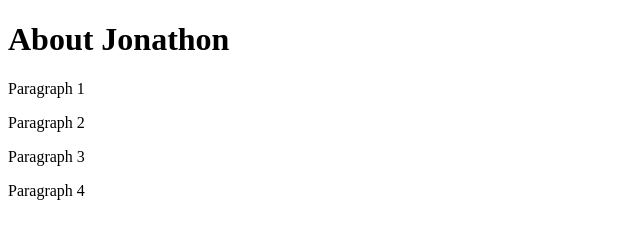
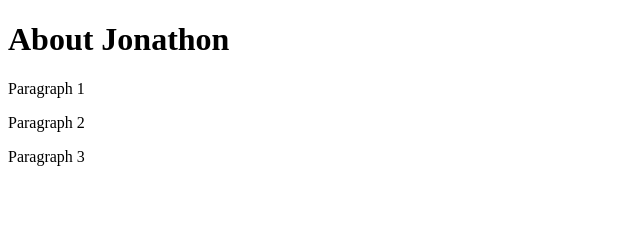
Before and after one commit to MinimumViablePerson/boolean-uk-first-collab, a website: page index.html in a window 1280 px wide. Shown: the full height of the page, 0-640 px from the left. Drawn offline with Linux system fonts and the light colour scheme.

Commit message:
Removed paragraph 4

```diff
--- a/index.html
+++ b/index.html
@@ -11,6 +11,5 @@
     <p>Paragraph 1</p>
     <p>Paragraph 2</p>
     <p>Paragraph 3</p>
-    <p>Paragraph 4</p>
   </body>
 </html>
```
